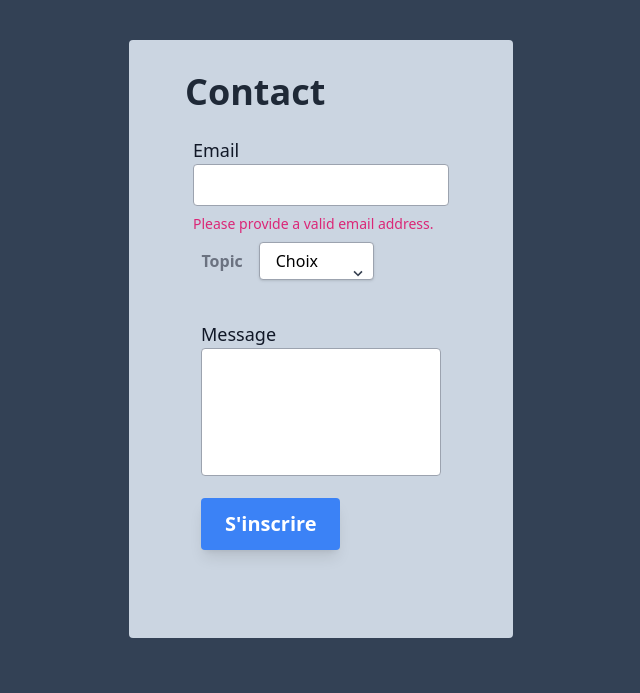
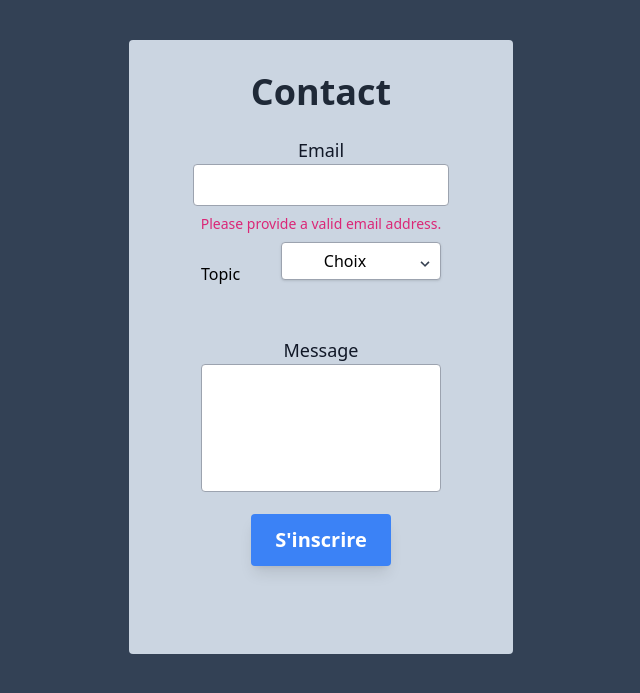
Before and after one commit to Yaeshin/getflixProject, a PHP site: page /contact.php in a window 1280 px wide. Shown: the top 693 px of the page, without its empty margins (319-959 px from the left). Run offline with PHP 8.4, Linux system fonts and the light colour scheme; a stand-in replaces the project's code that opens the database connection; some libraries are stand-ins or nearby versions.

Commit message:
page contact base

```diff
--- a/pages/contact.php
+++ b/pages/contact.php
@@ -12,10 +12,10 @@
 
   <div class="bg-slate-300  w-full max-w-sm grid h-full   w-75 h-80  rounded  mt-10 pb-8 flex -end">
     <div class="pl-14 pr-14 mt-8 mx-auto ">
-      <h1 class="text-4xl text-gray-800 sm:text-4xl font-bold mb-4">Contact</h1>
+      <h1 class="text-4xl text-gray-800 sm:text-4xl font-bold mb-4 text-center">Contact</h1>
       <form>
         <div class="p-2 w-full">
-          <div class="relative">
+          <div class="relative text-center">
             <label for="email" class="leading-7 py-4 text-lg text-gray-900">Email</label>
             <input type="email" id="email" name="email" required="" class="peer w-full bg-white rounded border border-gray-400 focus:border-blue-500 focus:bg-white focus:ring-2 focus:ring-blue-200 text-base outline-none text-gray-900 py-1 px-1 leading-8 transition-colors duration-200 ease-in-out">
             <p class="mt-2 invisible peer-invalid:visible text-pink-600 text-sm">
@@ -26,20 +26,20 @@
           </div>
           <div class="p-2 w-full">
             <div class="relative">
-              <div class="inline-block relative w-30">
+              <div class="inline relative w-30">
                 <div class="md:flex md:items-center mb-6">
                   <div class="md:w-1/3">
-                    <label class="block text-gray-500 font-bold md:text-right mb-1 md:mb-0 pr-4" for="topic">
+                    <label class=" text-black md:text-right mb-1 md:mb-0 pr-4  absolute top-5" for="topic">
                       Topic
                     </label>
                   </div>
-                  <div class=" md:w-2/3">
-                    <select class="block appearance-none w-full bg-white border border-gray-400 hover:border-gray-500 px-4 py-2 pr-8 rounded shadow leading-tight focus:outline-none focus:shadow-outline" name="topic" id="topic">
+                  <div class=" md:w-4/6">
+                    <select class=" appearance-none text-center w-full bg-white border border-gray-400 hover:border-gray-500  py-2 pr-8 rounded shadow leading-tight focus:outline-none focus:shadow-outline" name="topic" id="topic">
                       <option>Choix</option>
                       <option>Option 2</option>
                       <option>Option 3</option>
                     </select>
-                    <div class="pointer-events-none absolute inset-y-0 right-0 flex items-center px-2 text-gray-700 top-1/2 transform -translate-y-1/2">
+                    <div class="pointer-events-none relative bottom-4 left-32 inset-y-0 right-0 flex items-center px-2 text-gray-700 top-1/2 transform -translate-y-1/2">
                       <svg class="fill-current h-4 w-4" xmlns="http://www.w3.org/2000/svg" viewBox="0 0 20 20">
                         <path d="M9.293 12.95l.707.707L15.657 8l-1.414-1.414L10 10.828 5.757 6.586 4.343 8z" />
                       </svg>
@@ -63,13 +63,13 @@
             </div>
           </div>
           <div class="p-2 w-full">
-            <div class="relative">
-              <label for="message" class="leading-7 py-4 text-lg text-gray-900">Message</label>
+            <div class="relative text-center">
+              <label for="message" class="leading-7 py-4 text-lg text-gray-900 ">Message</label>
               <textarea id="message" name="message" required="" class=" w-full bg-white rounded border border-gray-400 focus:border-blue-500 focus:bg-white focus:ring-2 focus:ring-blue-200 h-32 text-base outline-none text-gray-900 py-1 px-3 resize-none leading-6 transition-colors duration-200 ease-in-out"></textarea>
             </div>
           </div>
           <div class="p-2 w-full">
-            <div>
+            <div class="flex justify-center">
               <button type="submit" class="flex text-white bg-blue-500 border-0 py-3 px-6 focus:outline-none hover:bg-blue-900 rounded text-xl font-bold shadow-lg mx-0 flex-col text-center">
                 S'inscrire
               </button>
```
